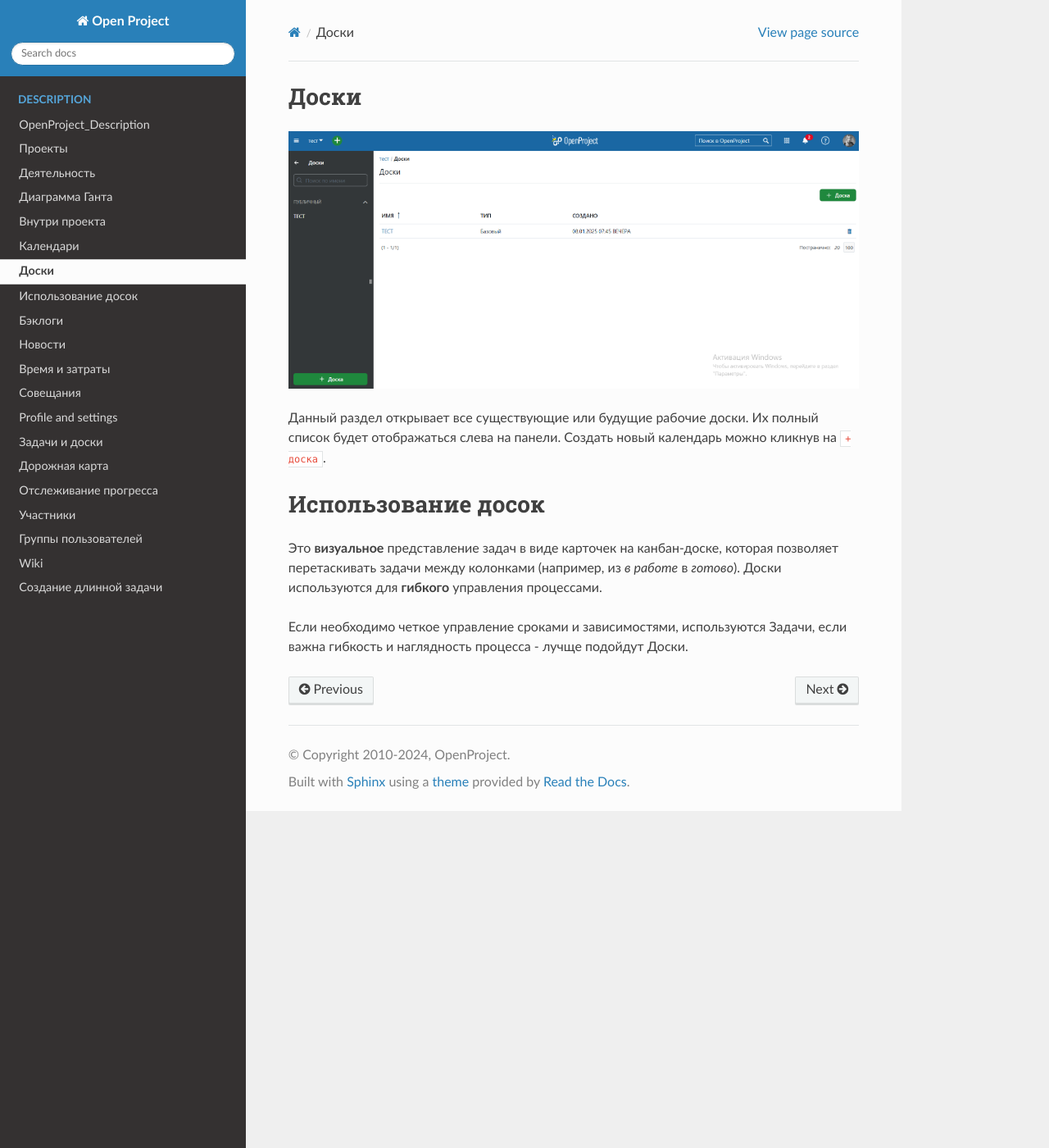
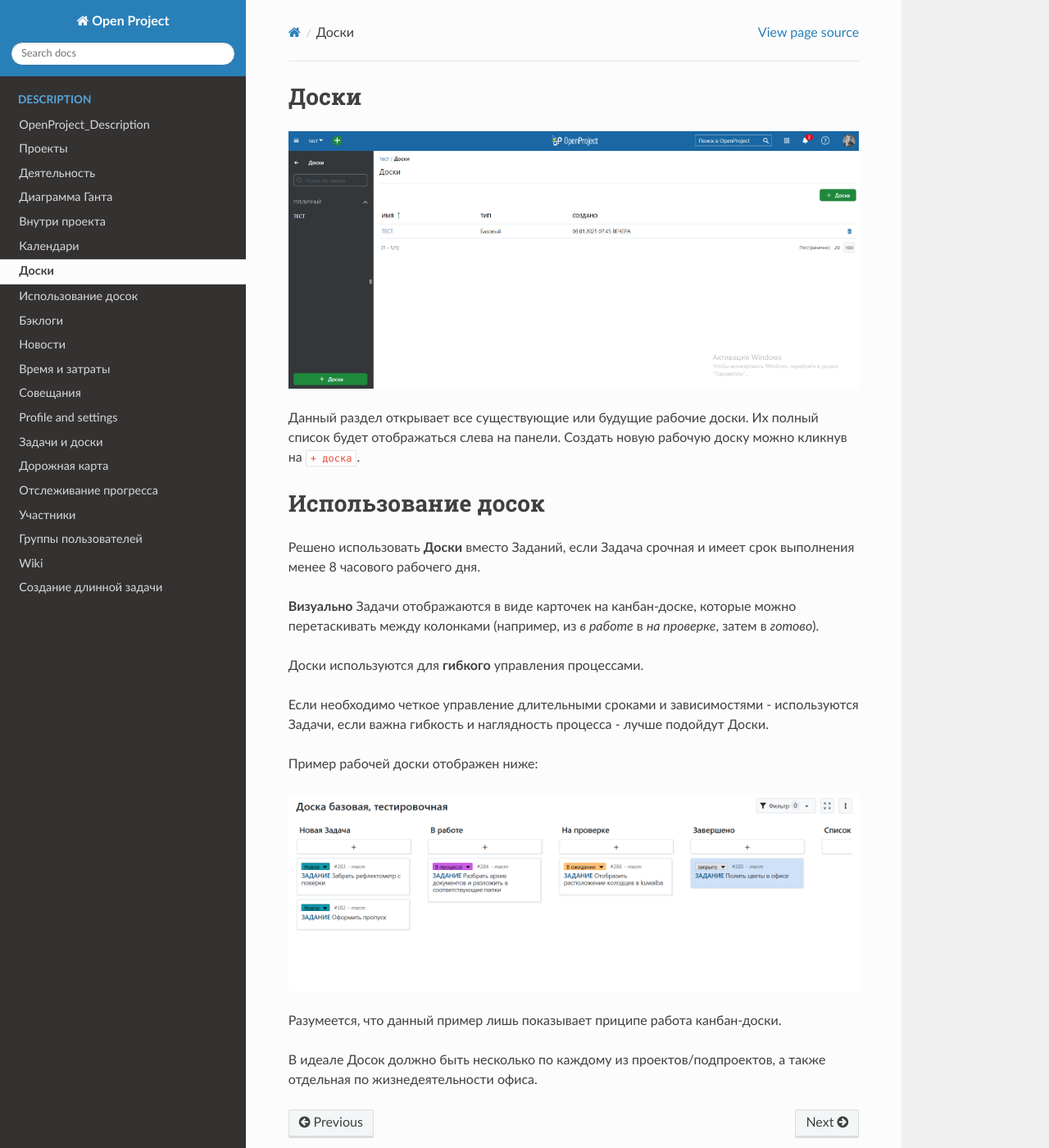
Before and after one commit to engi-su/open_project_docs, a Sphinx documentation site: the page built from source/Description/Boards.rst, in a window 1280 px wide and 1400 px high. Shown: the whole window at 82% size. Built offline with Sphinx 7.4.7 and the Read the Docs theme 3.1.0, drawn with Linux system fonts in a browser that asks for light colours.

Commit message:
21.03.2025_1

```diff
--- a/source/Description/Activity.rst
+++ b/source/Description/Activity.rst
@@ -4,6 +4,6 @@
 .. image:: /Description/pics/main_page_activity.png
 
 Данный раздел посвящен всем изменениям, производимым в программе с момента
-работы в ней до настоящего времени. Слева на панели имеются фильтры, по которым
-можно задать параметры отображения деятельности, установив галочку в
+начала работы в ней до настоящего времени. Слева на панели имеются фильтры,
+по которым можно задать параметры отображения деятельности, установив галочку в
 соответствующий квадрат.
--- a/source/Description/Boards.rst
+++ b/source/Description/Boards.rst
@@ -5,15 +5,29 @@
 
 Данный раздел открывает все существующие или будущие рабочие доски.
 Их полный список будет отображаться слева на панели.
-Создать новый календарь можно кликнув на ``+ доска``.
+Создать новую рабочую доску можно кликнув на ``+ доска``.
 
 Использование досок
 ++++++++++++++++++++
 
-Это **визуальное** представление задач в виде карточек на канбан-доске, которая
-позволяет перетаскивать задачи между колонками (например, из *в работе* в
-*готово*).
+Решено использовать **Доски** вместо Заданий, если Задача срочная и имеет срок
+выполнения менее 8 часового рабочего дня.
+
+**Визуально** Задачи отображаются в виде карточек на канбан-доске, которые
+можно перетаскивать между колонками (например, из *в работе* в *на проверке*,
+затем в *готово*).
+
 Доски используются для **гибкого** управления процессами.
 
-Если необходимо четкое управление сроками и зависимостями, используются Задачи,
-если важна гибкость и наглядность процесса - лучще подойдут Доски.
+Если необходимо четкое управление длительными сроками и зависимостями -
+используются Задачи, если важна гибкость и наглядность процесса - лучше
+подойдут Доски.
+
+Пример рабочей доски отображен ниже:
+
+.. image:: /Description/pics/boards_test.png
+
+Разумеется, что данный пример лишь показывает приципе работа канбан-доски.
+
+В идеале Досок должно быть несколько по каждому из проектов/подпроектов, а также
+отдельная по жизнедеятельности офиса.
--- a/source/Description/Tasks_and_boards.rst
+++ b/source/Description/Tasks_and_boards.rst
@@ -27,7 +27,7 @@
 Доски позволяют отслеживать статус задач по разным категориям
 (например *В работе*, *Готово*) и могут быть связаны с Задачей в проекте.
 
-..note:: Как правило, **Задачи** используют в случае, если действие длится
+.. note:: Как правило, **Задачи** используют в случае, если действие длится
     продолжительное время и требует особых трудозатрат.
     **Доски** используются, если Задача требует работы в течение ближайших
     суток.
```
Also changed, not shown: source/Description/Calendar.rst (+10 -4 lines), source/Description/Diagram_Gantt.rst (+22 -5 lines), source/Description/pics/boards_test.png (added), source/Description/pics/types_tasks_colors.png (added), source/Description/pics/where_setting_gant_view.png (added).
